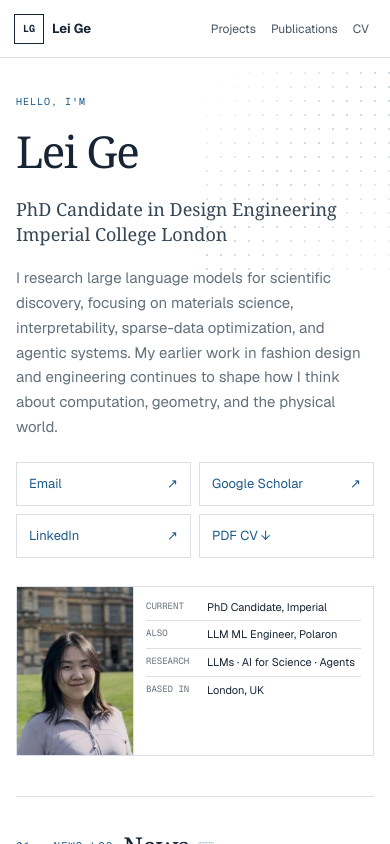
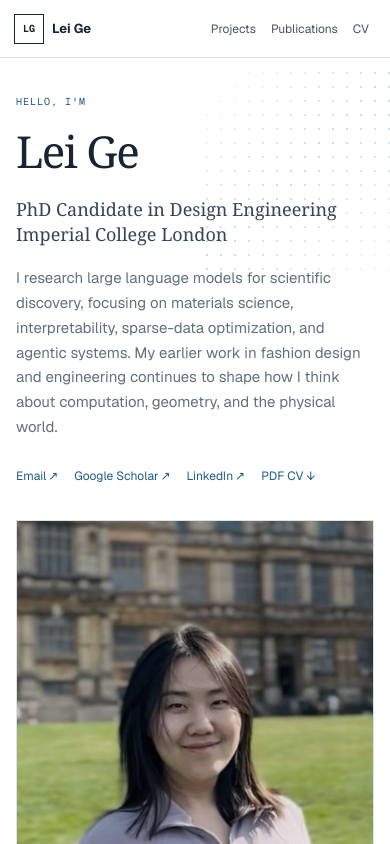
Before and after one commit to leigedove/Lei-Ge, a Next.js app: page / in a window 390 px wide. Shown: the top 844 px of the page. Built offline with nearby package versions, Linux system fonts and the light colour scheme; no server answers.

Commit message:
Refine mobile profile layout

```diff
--- a/app/components.tsx
+++ b/app/components.tsx
@@ -4,7 +4,7 @@ import { links } from "./site-data";
 export function ExternalArrow() {
   return (
     <span className="arrow" aria-hidden="true">
-      ↗
+      ↗︎
     </span>
   );
 }
--- a/app/globals.css
+++ b/app/globals.css
@@ -148,6 +148,8 @@ img {
 
 .arrow {
   margin-left: 2px;
+  font-family: Arial, sans-serif;
+  font-variant-emoji: text;
 }
 
 .site-footer {
@@ -1337,25 +1339,25 @@ a.news-row:hover .news-text {
   }
 
   .profile-links {
-    display: grid;
-    grid-template-columns: repeat(2, minmax(0, 1fr));
-    gap: 8px;
-    margin-top: 22px;
+    display: flex;
+    gap: 6px 16px;
+    margin-top: 20px;
   }
 
   .profile-links a {
-    display: flex;
-    min-height: 44px;
+    display: inline-flex;
+    min-height: 32px;
     align-items: center;
-    justify-content: space-between;
-    padding: 0 12px;
-    border: 1px solid var(--line);
-    background: rgb(255 255 255 / 72%);
+    padding: 0;
+    border: 0;
+    background: transparent;
+    font-size: 12px;
+    white-space: nowrap;
   }
 
   .profile-links a:active {
-    border-color: var(--blue);
-    background: var(--blue-soft);
+    background: transparent;
+    text-decoration: underline;
   }
 
   .news-section::before {
@@ -1363,37 +1365,45 @@ a.news-row:hover .news-text {
   }
 
   .profile-aside {
-    display: grid;
-    grid-template-columns: 116px minmax(0, 1fr);
+    display: block;
     width: 100%;
   }
 
   .profile-aside img {
-    width: 116px;
-    height: 100%;
-    min-height: 168px;
-    aspect-ratio: auto;
+    width: 100%;
+    height: auto;
+    min-height: 0;
+    aspect-ratio: 0.92;
+    object-position: 50% 32%;
   }
 
   .profile-aside dl {
-    padding: 7px 12px;
-    border-top: 0;
-    border-left: 1px solid var(--line);
+    display: grid;
+    grid-template-columns: repeat(2, minmax(0, 1fr));
+    gap: 0 16px;
+    padding: 10px 14px;
+    border-top: 1px solid var(--line);
+    border-left: 0;
   }
 
   .profile-aside dl > div {
-    grid-template-columns: 54px minmax(0, 1fr);
-    gap: 7px;
-    padding: 6px 0;
-    font-size: 11px;
+    display: block;
+    min-width: 0;
+    padding: 9px 0;
+    font-size: 12px;
+  }
+
+  .profile-aside dl > div:nth-last-child(-n + 2) {
+    border-bottom: 0;
   }
 
   .profile-aside dt {
+    margin-bottom: 4px;
     font-size: 9px;
   }
 
   .profile-aside dd {
-    line-height: 1.35;
+    line-height: 1.4;
   }
 
   .compact-section {
@@ -1880,21 +1890,12 @@ a.news-row:hover .news-text {
     font-size: 11px;
   }
 
-  .profile-aside {
-    grid-template-columns: 102px minmax(0, 1fr);
-  }
-
-  .profile-aside img {
-    width: 102px;
-  }
-
   .profile-aside dl {
     padding-inline: 9px;
   }
 
   .profile-aside dl > div {
-    grid-template-columns: 48px minmax(0, 1fr);
-    gap: 5px;
+    font-size: 11px;
   }
 
   .news-row {
```
Lines whose indentation alone changed are shown as unchanged.
